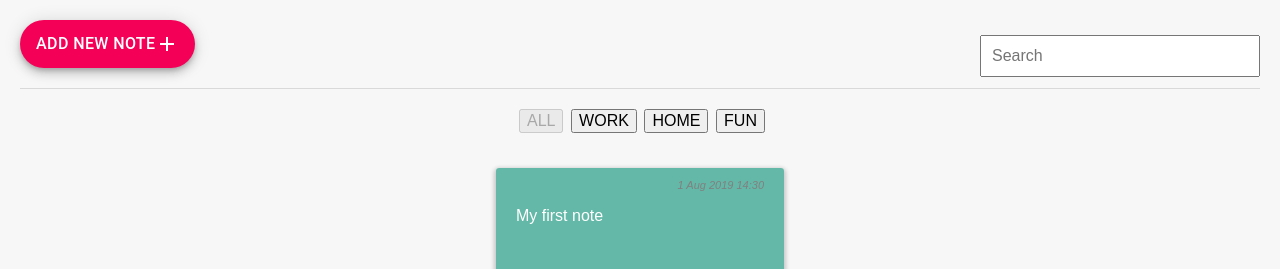
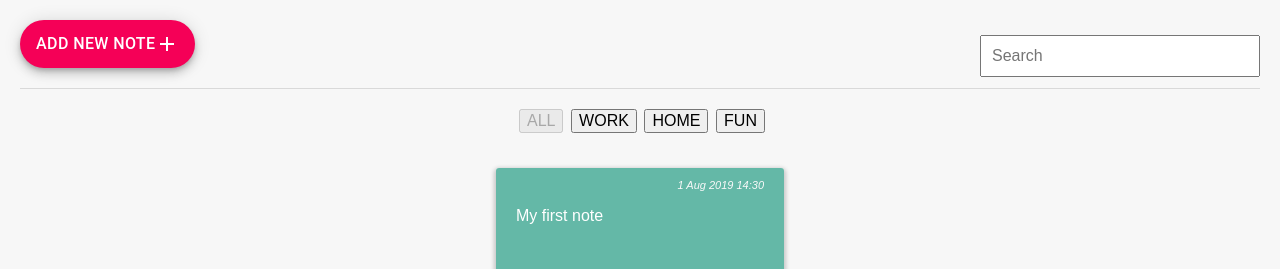
Before and after one commit to Richiello/Note_app, a React (Create React App) app: page / in a window 1280 px wide. Shown: the top 269 px of the page. Built offline with nearby package versions, Linux system fonts and the light colour scheme.

Commit message:
Change timestamp color to gray

```diff
--- a/src/components/Note.js
+++ b/src/components/Note.js
@@ -13,7 +13,7 @@ import { styled } from '@material-ui/styles'
 
 const TimeStamp = styled(`p`)({
     fontSize: '11px',
-    color: 'grey',
+    color: '#f9f9f9',
     fontStyle: 'italic',
     textAlign: 'right'
 })
```
